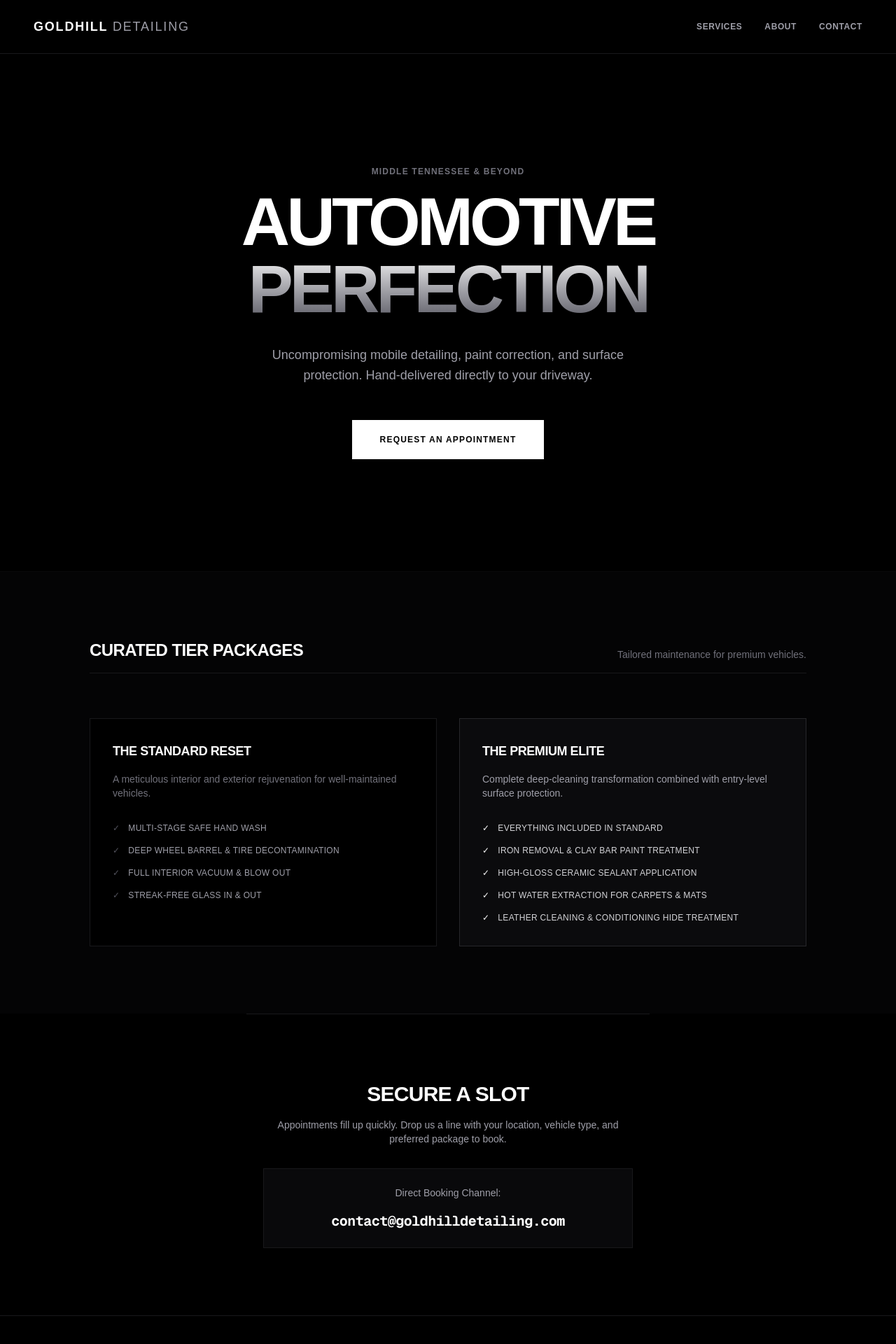
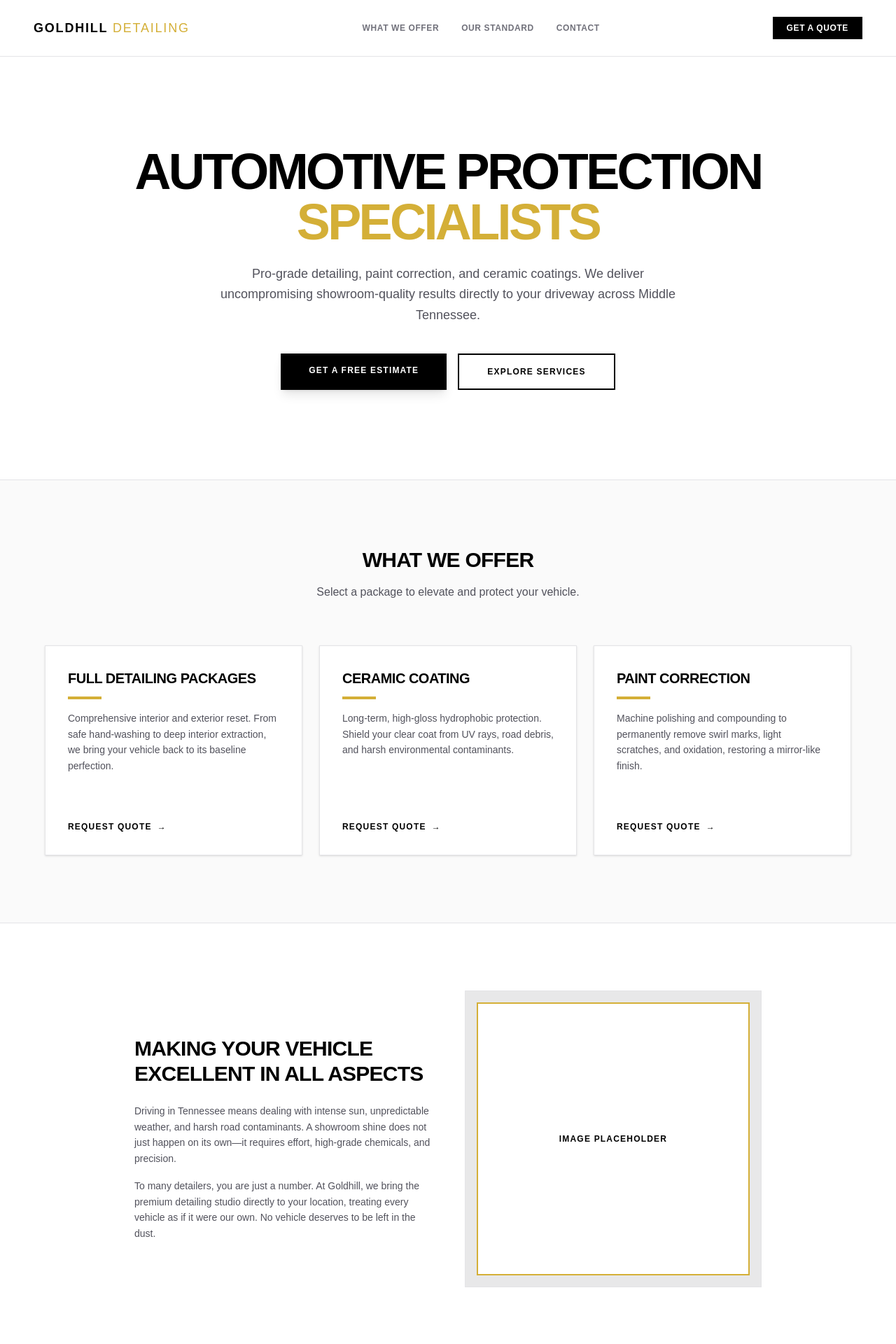
Before and after one commit to Brodygifford-beep/goldhill-detailing, a Next.js app: page / in a window 1280 px wide. Shown: the top 1920 px of the page at 70% size. Built offline with nearby package versions, Linux system fonts and the light colour scheme.

Commit message:
Updated to luxury white, black, and gold theme

```diff
--- a/app/page.tsx
+++ b/app/page.tsx
@@ -2,106 +2,147 @@ import React from 'react';
 
 export default function Home() {
   return (
-    <main className="min-h-screen bg-black text-white selection:bg-zinc-800 antialiased">
+    <main className="min-h-screen bg-white text-zinc-900 selection:bg-[#D4AF37] selection:text-white antialiased">
       {/* Navigation */}
-      <nav className="flex justify-between items-center px-6 py-6 md:px-12 border-b border-zinc-900 sticky top-0 bg-black/80 backdrop-blur-md z-50">
-        <div className="text-lg font-black tracking-widest uppercase">
-          GOLDHILL <span className="font-light text-zinc-400">DETAILING</span>
+      <nav className="flex justify-between items-center px-6 py-6 md:px-12 border-b border-zinc-200 sticky top-0 bg-white/90 backdrop-blur-md z-50">
+        <div className="text-lg font-black tracking-widest uppercase text-black">
+          GOLDHILL <span className="font-medium text-[#D4AF37]">DETAILING</span>
         </div>
-        <div className="hidden sm:flex space-x-8 text-xs font-semibold uppercase tracking-wider text-zinc-400">
-          <a href="#services" className="hover:text-white transition-colors">Services</a>
-          <a href="#about" className="hover:text-white transition-colors">About</a>
-          <a href="#contact" className="hover:text-white transition-colors">Contact</a>
+        <div className="hidden md:flex space-x-8 text-xs font-bold uppercase tracking-wider text-zinc-500">
+          <a href="#services" className="hover:text-[#D4AF37] transition-colors">What We Offer</a>
+          <a href="#about" className="hover:text-[#D4AF37] transition-colors">Our Standard</a>
+          <a href="#contact" className="hover:text-[#D4AF37] transition-colors">Contact</a>
         </div>
+        <a href="#contact" className="hidden md:block bg-black text-white px-5 py-2 text-xs font-bold uppercase tracking-wider hover:bg-[#D4AF37] hover:text-black transition-colors">
+          Get a Quote
+        </a>
       </nav>
 
       {/* Hero Section */}
-      <section className="px-6 py-24 md:py-40 flex flex-col items-center text-center max-w-4xl mx-auto">
-        <span className="text-xs font-bold tracking-widest uppercase text-zinc-500 mb-4">
-          Middle Tennessee & Beyond
-        </span>
-        <h1 className="text-5xl md:text-8xl font-black tracking-tighter uppercase leading-none mb-8">
-          AUTOMOTIVE <br />
-          <span className="text-transparent bg-clip-text bg-gradient-to-b from-white to-zinc-600">
-            PERFECTION
-          </span>
+      <section className="px-6 py-24 md:py-32 flex flex-col items-center text-center max-w-5xl mx-auto">
+        <h1 className="text-5xl md:text-7xl font-black tracking-tighter uppercase leading-none mb-6 text-black">
+          Automotive Protection <br />
+          <span className="text-[#D4AF37]">Specialists</span>
         </h1>
-        <p className="max-w-xl text-zinc-400 text-base md:text-lg font-light leading-relaxed mb-12">
-          Uncompromising mobile detailing, paint correction, and surface protection. Hand-delivered directly to your driveway.
+        <p className="max-w-2xl text-zinc-600 text-base md:text-lg font-light leading-relaxed mb-10">
+          Pro-grade detailing, paint correction, and ceramic coatings.
+          We deliver uncompromising showroom-quality results directly to your driveway across Middle Tennessee.
         </p>
-        <a
-          href="#contact"
-          className="bg-white text-black px-10 py-5 text-xs font-bold uppercase tracking-widest hover:bg-zinc-200 transition-all transform hover:scale-[1.02] active:scale-[0.98]"
-        >
-          Request an Appointment
+        <div className="flex flex-col sm:flex-row gap-4">
+          <a href="#contact" className="bg-black text-white px-10 py-4 text-xs font-bold uppercase tracking-widest hover:bg-[#D4AF37] hover:text-black transition-colors shadow-lg">
+            Get a Free Estimate
           </a>
+          <a href="#services" className="border-2 border-black text-black bg-white px-10 py-4 text-xs font-bold uppercase tracking-widest hover:bg-black hover:text-white transition-colors">
+            Explore Services
+          </a>
+        </div>
       </section>
 
-      {/* Services Section */}
-      <section id="services" className="px-6 py-24 border-t border-zinc-950 bg-zinc-950/50">
-        <div className="max-w-5xl mx-auto">
-          <div className="flex flex-col md:flex-row md:items-end justify-between mb-16 pb-4 border-b border-zinc-900">
-            <h2 className="text-2xl font-black tracking-tight uppercase">Curated Tier Packages</h2>
-            <p className="text-zinc-500 text-sm mt-2 md:mt-0">Tailored maintenance for premium vehicles.</p>
+      {/* "What We Offer" - Service Grid */}
+      <section id="services" className="px-6 py-24 border-t border-zinc-200 bg-zinc-50">
+        <div className="max-w-6xl mx-auto">
+          <div className="text-center mb-16">
+            <h2 className="text-3xl font-black tracking-tight uppercase mb-4 text-black">What We Offer</h2>
+            <p className="text-zinc-600">Select a package to elevate and protect your vehicle.</p>
           </div>
 
-          <div className="grid md:grid-cols-2 gap-8">
-            {/* Standard Package */}
-            <div className="p-8 border border-zinc-900 bg-black flex flex-col justify-between group hover:border-zinc-700 transition-colors">
+          <div className="grid md:grid-cols-2 lg:grid-cols-3 gap-6">
+            {/* Full Detailing */}
+            <div className="p-8 border border-zinc-200 bg-white group hover:border-[#D4AF37] transition-all flex flex-col justify-between min-h-[300px] shadow-sm hover:shadow-md">
               <div>
-                <div className="flex justify-between items-baseline mb-4">
-                  <h3 className="text-lg font-bold uppercase tracking-tight">The Standard Reset</h3>
+                <h3 className="text-xl font-bold uppercase tracking-tight mb-3 text-black">Full Detailing Packages</h3>
+                <div className="w-12 h-1 bg-[#D4AF37] mb-4"></div>
+                <p className="text-zinc-600 text-sm leading-relaxed mb-6">
+                  Comprehensive interior and exterior reset. From safe hand-washing to deep interior extraction, we bring your vehicle back to its baseline perfection.
+                </p>
               </div>
-                <p className="text-zinc-500 text-sm mb-8">A meticulous interior and exterior rejuvenation for well-maintained vehicles.</p>
-                <ul className="space-y-4 text-zinc-400 text-xs uppercase tracking-wide">
-                  <li className="flex items-center"><span className="text-zinc-600 mr-3">✓</span> Multi-stage safe hand wash</li>
-                  <li className="flex items-center"><span className="text-zinc-600 mr-3">✓</span> Deep wheel barrel & tire decontamination</li>
-                  <li className="flex items-center"><span className="text-zinc-600 mr-3">✓</span> Full interior vacuum & blow out</li>
-                  <li className="flex items-center"><span className="text-zinc-600 mr-3">✓</span> Streak-free glass in & out</li>
-                </ul>
-              </div>
+              <a href="#contact" className="text-xs font-bold uppercase tracking-widest text-black group-hover:text-[#D4AF37] flex items-center transition-colors">
+                Request Quote <span className="ml-2 group-hover:translate-x-1 transition-transform">→</span>
+              </a>
             </div>
 
-            {/* Premium Package */}
-            <div className="p-8 border border-zinc-800 bg-zinc-900/40 flex flex-col justify-between group hover:border-zinc-600 transition-colors">
+            {/* Ceramic Coating */}
+            <div className="p-8 border border-zinc-200 bg-white group hover:border-[#D4AF37] transition-all flex flex-col justify-between min-h-[300px] shadow-sm hover:shadow-md">
               <div>
-                <div className="flex justify-between items-baseline mb-4">
-                  <h3 className="text-lg font-bold uppercase tracking-tight text-white">The Premium Elite</h3>
+                <h3 className="text-xl font-bold uppercase tracking-tight mb-3 text-black">Ceramic Coating</h3>
+                <div className="w-12 h-1 bg-[#D4AF37] mb-4"></div>
+                <p className="text-zinc-600 text-sm leading-relaxed mb-6">
+                  Long-term, high-gloss hydrophobic protection. Shield your clear coat from UV rays, road debris, and harsh environmental contaminants.
+                </p>
               </div>
-                <p className="text-zinc-400 text-sm mb-8">Complete deep-cleaning transformation combined with entry-level surface protection.</p>
-                <ul className="space-y-4 text-zinc-300 text-xs uppercase tracking-wide">
-                  <li className="flex items-center"><span className="text-white mr-3">✓</span> Everything included in Standard</li>
-                  <li className="flex items-center"><span className="text-white mr-3">✓</span> Iron removal & clay bar paint treatment</li>
-                  <li className="flex items-center"><span className="text-white mr-3">✓</span> High-gloss ceramic sealant application</li>
-                  <li className="flex items-center"><span className="text-white mr-3">✓</span> Hot water extraction for carpets & mats</li>
-                  <li className="flex items-center"><span className="text-white mr-3">✓</span> Leather cleaning & conditioning hide treatment</li>
-                </ul>
+              <a href="#contact" className="text-xs font-bold uppercase tracking-widest text-black group-hover:text-[#D4AF37] flex items-center transition-colors">
+                Request Quote <span className="ml-2 group-hover:translate-x-1 transition-transform">→</span>
+              </a>
             </div>
+
+            {/* Paint Correction */}
+            <div className="p-8 border border-zinc-200 bg-white group hover:border-[#D4AF37] transition-all flex flex-col justify-between min-h-[300px] shadow-sm hover:shadow-md">
+              <div>
+                <h3 className="text-xl font-bold uppercase tracking-tight mb-3 text-black">Paint Correction</h3>
+                <div className="w-12 h-1 bg-[#D4AF37] mb-4"></div>
+                <p className="text-zinc-600 text-sm leading-relaxed mb-6">
+                  Machine polishing and compounding to permanently remove swirl marks, light scratches, and oxidation, restoring a mirror-like finish.
+                </p>
+              </div>
+              <a href="#contact" className="text-xs font-bold uppercase tracking-widest text-black group-hover:text-[#D4AF37] flex items-center transition-colors">
+                Request Quote <span className="ml-2 group-hover:translate-x-1 transition-transform">→</span>
+              </a>
             </div>
           </div>
         </div>
       </section>
 
-      {/* Booking/Contact Section */}
-      <section id="contact" className="px-6 py-24 max-w-xl mx-auto text-center border-t border-zinc-900">
-        <h2 className="text-3xl font-black tracking-tight uppercase mb-4">Secure a Slot</h2>
-        <p className="text-zinc-400 text-sm mb-8">
-          Appointments fill up quickly. Drop us a line with your location, vehicle type, and preferred package to book.
+      {/* The Authority / About Section */}
+      <section id="about" className="px-6 py-24 border-t border-zinc-200 bg-white">
+        <div className="max-w-4xl mx-auto flex flex-col md:flex-row gap-12 items-center">
+          <div className="md:w-1/2">
+            <h2 className="text-3xl font-black tracking-tight uppercase mb-6 text-black">Making Your Vehicle Excellent in All Aspects</h2>
+            <p className="text-zinc-600 text-sm leading-relaxed mb-4">
+              Driving in Tennessee means dealing with intense sun, unpredictable weather, and harsh road contaminants. A showroom shine does not just happen on its own—it requires effort, high-grade chemicals, and precision.
             </p>
-        <div className="p-6 bg-zinc-950 border border-zinc-900 space-y-4">
-          <p className="text-sm text-zinc-400">Direct Booking Channel:</p>
+            <p className="text-zinc-600 text-sm leading-relaxed">
+              To many detailers, you are just a number. At Goldhill, we bring the premium detailing studio directly to your location, treating every vehicle as if it were our own. No vehicle deserves to be left in the dust.
+            </p>
+          </div>
+          <div className="md:w-1/2 w-full aspect-square bg-zinc-100 border border-zinc-200 flex items-center justify-center relative overflow-hidden">
+             {/* Black and Gold Accent Box around Image Placeholder */}
+             <div className="absolute inset-4 border-2 border-[#D4AF37] flex items-center justify-center bg-white z-10">
+                <span className="text-black text-xs font-bold uppercase tracking-widest">Image Placeholder</span>
+             </div>
+             <div className="absolute inset-0 bg-black/5"></div>
+          </div>
+        </div>
+      </section>
+
+      {/* Booking/Contact Section - Uses Black to anchor the page */}
+      <section id="contact" className="px-6 py-24 bg-black text-white border-t-4 border-[#D4AF37] text-center">
+        <div className="max-w-2xl mx-auto">
+          <h2 className="text-3xl font-black tracking-tight uppercase mb-4 text-[#D4AF37]">Schedule Your Detail</h2>
+          <p className="text-zinc-400 text-sm mb-10">
+            Ready for peak aesthetic appeal? Contact us for a free consultation on what your vehicle needs.
+          </p>
+          <div className="inline-block p-8 border border-zinc-800 bg-zinc-950 w-full max-w-md relative">
+            <div className="absolute top-0 left-0 w-full h-1 bg-[#D4AF37]"></div>
+            <p className="text-xs uppercase tracking-widest text-zinc-500 mb-2">Direct Booking Line</p>
             <a
               href="mailto:contact@goldhilldetailing.com"
-            className="block text-xl font-mono font-bold tracking-tight text-white hover:text-zinc-300 transition-colors"
+              className="block text-xl font-bold tracking-tight text-white hover:text-[#D4AF37] transition-colors mb-6"
             >
               contact@goldhilldetailing.com
             </a>
+            <p className="text-xs text-[#D4AF37] uppercase tracking-widest">Mobile Service — By Appointment Only</p>
+          </div>
         </div>
       </section>
 
       {/* Footer */}
-      <footer className="px-6 py-12 border-t border-zinc-900 text-center text-zinc-600 text-xs uppercase tracking-widest">
+      <footer className="px-6 py-12 bg-black border-t border-zinc-900 text-center flex flex-col items-center gap-4">
+        <div className="text-lg font-black tracking-widest uppercase text-white">
+          GOLDHILL <span className="font-medium text-[#D4AF37]">DETAILING</span>
+        </div>
+        <p className="text-zinc-600 text-xs uppercase tracking-widest">
           &copy; {new Date().getFullYear()} Goldhill Detailing. All Rights Reserved.
+        </p>
       </footer>
     </main>
   );
```
Lines whose indentation alone changed are shown as unchanged.
